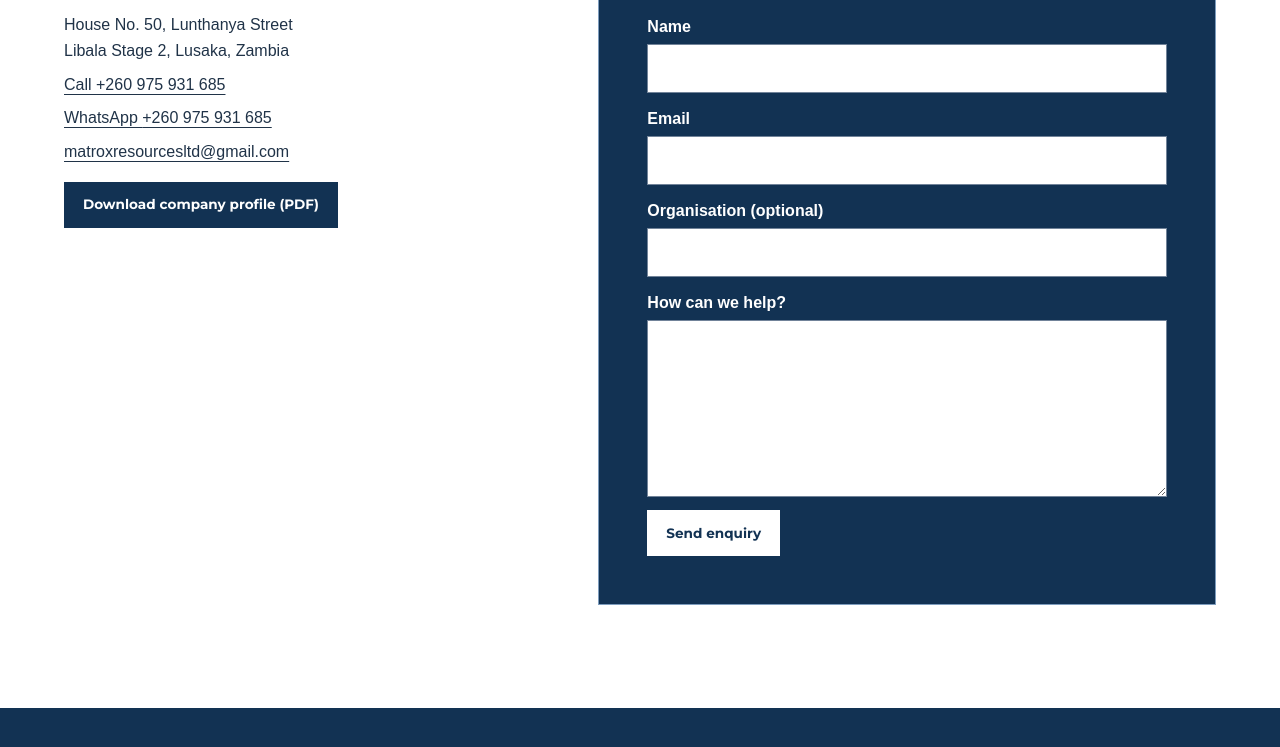
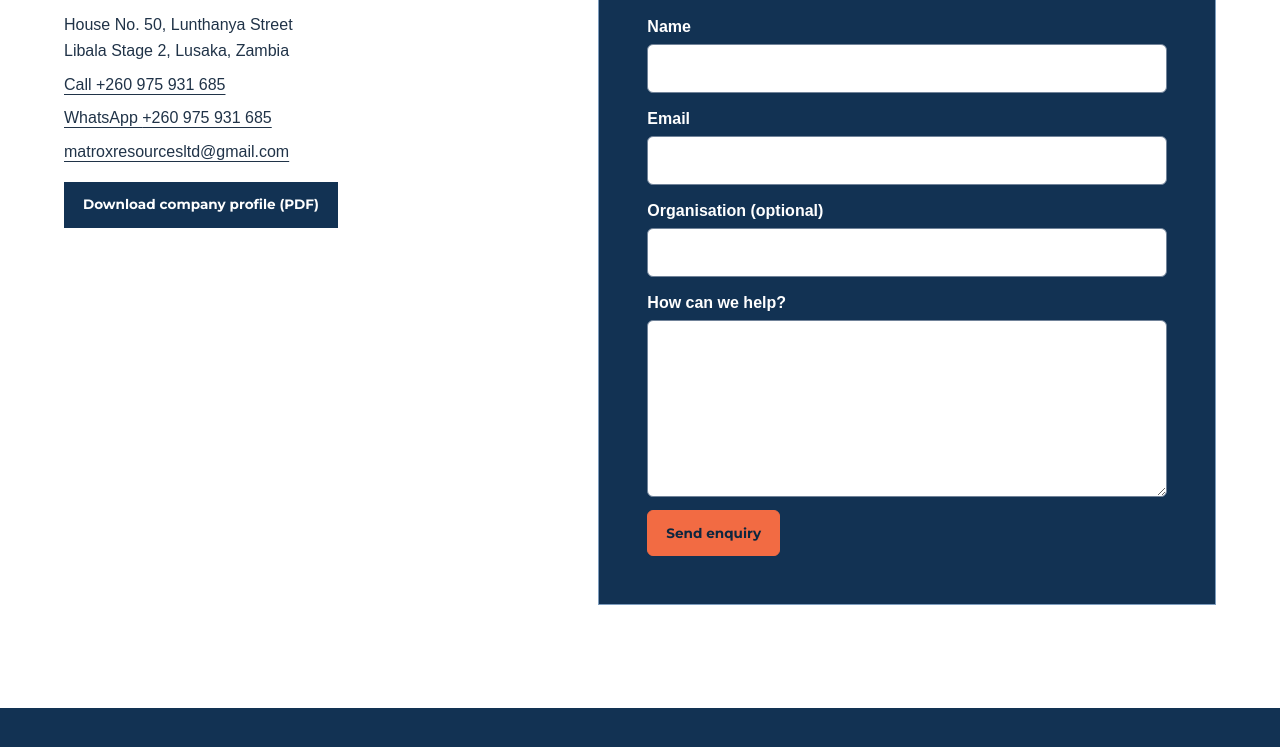
Before and after one commit to Jooshua07/matroxrltd, an Astro site: page /contact-us in a window 1280 px wide. Shown: the part 531-1278 px from the top of the page. Built offline with nearby package versions, Linux system fonts and the light colour scheme; Astro itself is replaced by a stand-in of ours.

Commit message:
Style enquiry button and form fields

```diff
--- a/src/pages/contact-us.astro
+++ b/src/pages/contact-us.astro
@@ -22,7 +22,7 @@ import ContactLinks from '../components/ContactLinks.astro';
         <label>Email <input type="email" name="email" autocomplete="email" maxlength="254" required /></label>
         <label>Organisation (optional) <input name="organisation" autocomplete="organization" maxlength="160" /></label>
         <label>How can we help? <textarea name="message" rows="6" maxlength="4000" required></textarea></label>
-        <button class="button button-light" type="submit">Send enquiry</button>
+        <button class="button" type="submit">Send enquiry</button>
       </form>
     </section>
   </div></section>
--- a/src/styles/site.css
+++ b/src/styles/site.css
@@ -115,10 +115,12 @@ figure { margin: 0; }
 .enquiry-panel h2 { color: inherit; }
 .enquiry { display: grid; gap: .85rem; }
 .enquiry label { display: grid; gap: .28rem; font-weight: 700; }
-.enquiry input, .enquiry textarea { min-width: 0; min-height: 2.75rem; padding: .65rem .75rem; border: 1px solid #718399; border-radius: 0; color: var(--ink); background: var(--white); font: inherit; font-weight: 400; }
+.enquiry :is(input, textarea, .button) { border-radius: .375rem; }
+.enquiry input, .enquiry textarea { min-width: 0; min-height: 2.75rem; padding: .65rem .75rem; border: 1px solid #718399; color: var(--ink); background: var(--white); font: inherit; font-weight: 400; }
 .enquiry textarea { resize: vertical; }
 .enquiry :focus-visible { outline-color: var(--white); }
-.enquiry .button { justify-self: start; margin: 0; }
+.enquiry .button { justify-self: start; margin: 0; color: #0c263f; background: var(--coral); border-color: var(--coral); }
+.enquiry .button:hover { background: #ff825b; border-color: #ff825b; }
 
 .site-footer { background: var(--navy); color: var(--white); padding-top: clamp(2.3rem, 4.2vw, 4rem); }
 .footer-inner { display: grid; grid-template-columns: 1.15fr 1fr 1fr; gap: 2rem; padding-bottom: 2rem; }
```
Also changed, not shown: design.md (+1 -1 lines).
